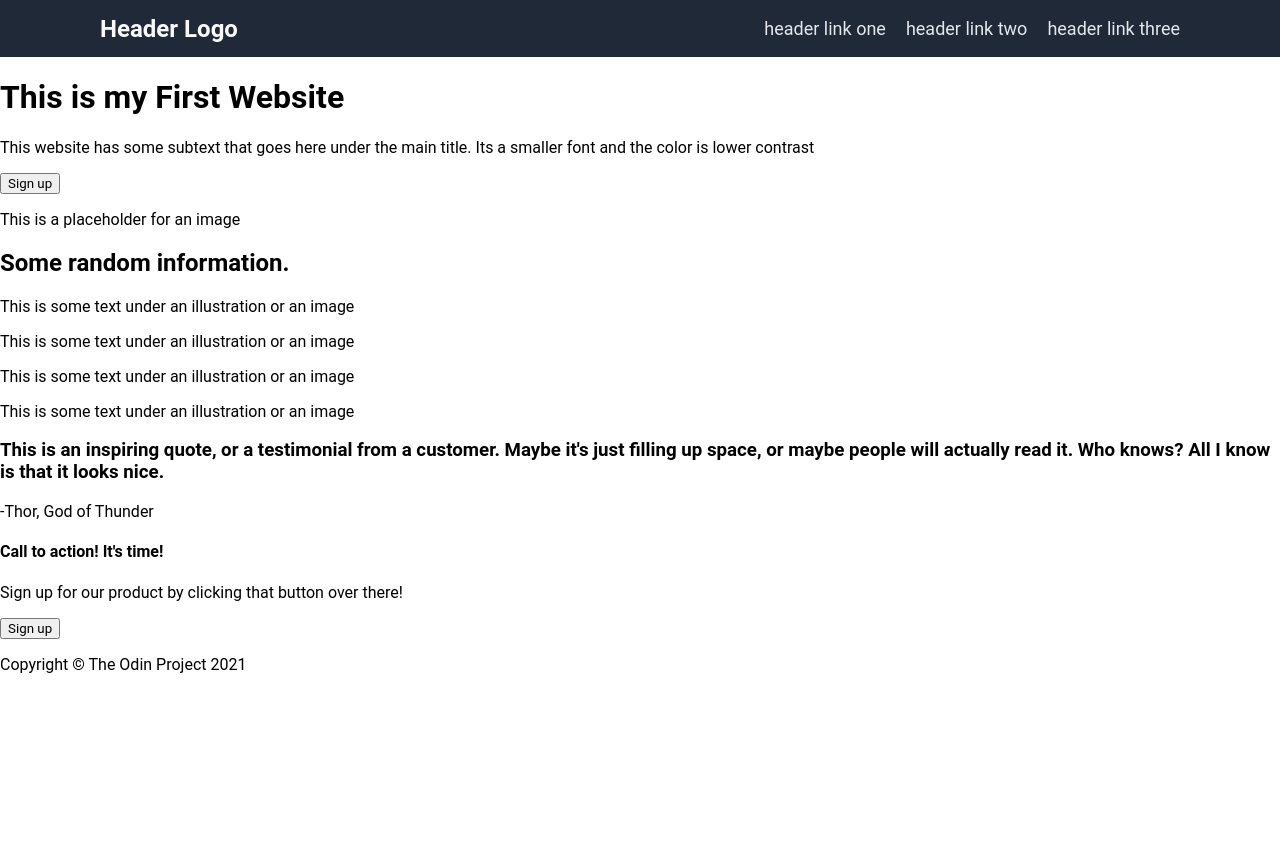
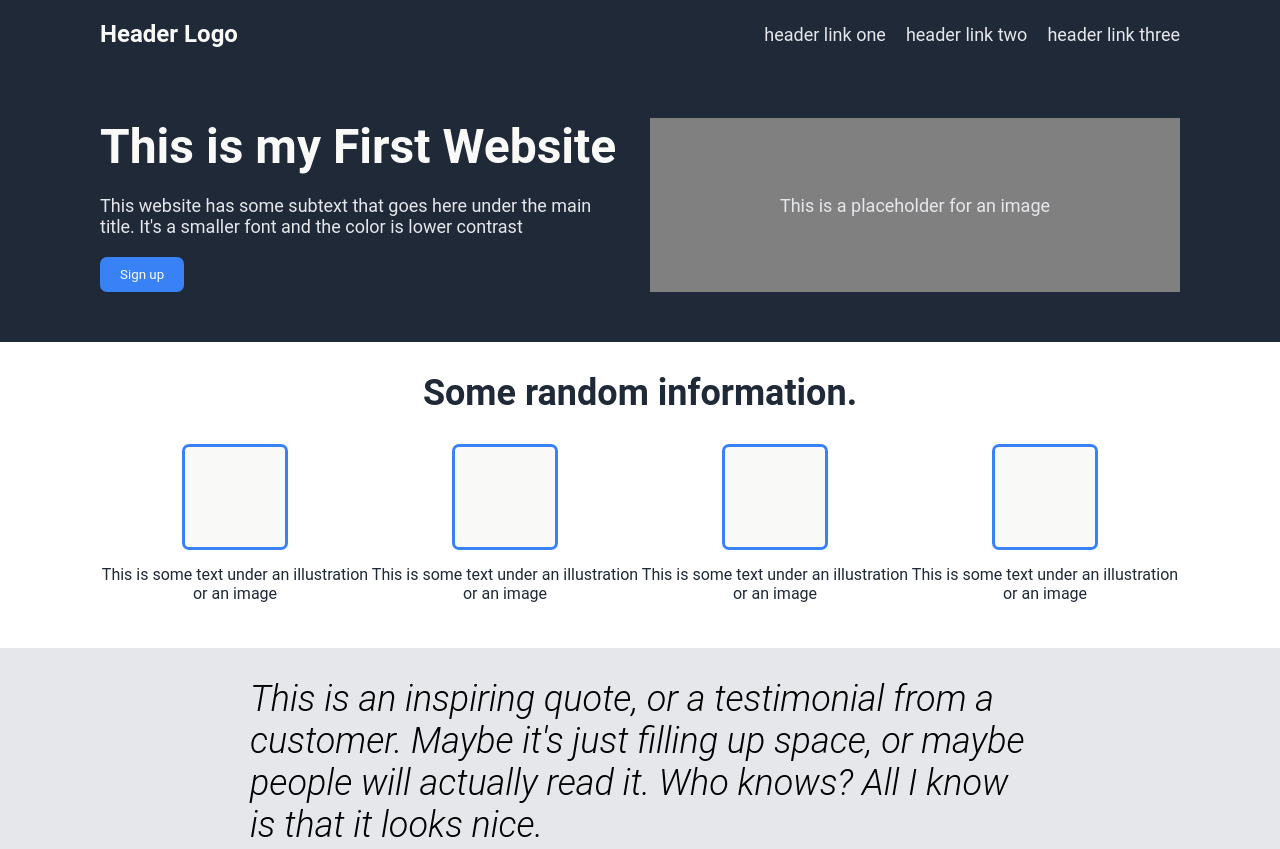
Before and after one commit to chavarota/landing-page, a plain HTML site: page index.html in a window 1280 px wide. Shown: the top 849 px of the page. Before the commit the page ends 800 px from the top, so only its background shows below. Drawn offline with Linux system fonts and the light colour scheme.

Commit message:
Complete sections 01, 02, 03

```diff
--- a/index.html
+++ b/index.html
@@ -13,15 +13,15 @@
     <div class="header">
         <div class="logo">Header Logo</div>
         <ul>
-            <li>header link one</li>
-            <li>header link two</li>
-            <li>header link three</li>
+            <li><a href="">header link one</a></li>
+            <li><a href="">header link two</a></li>
+            <li><a href="">header link three</a></li>
         </ul>
     </div>
     <div class="section-1">
         <div class="vertical-container">
             <h1>This is my First Website</h1>
-            <p>This website has some subtext that goes here under the main title. Its a smaller font and the color is
+            <p>This website has some subtext that goes here under the main title. It's a smaller font and the color is
                 lower contrast</p>
             <button>Sign up</button>
         </div>
@@ -32,19 +32,19 @@
     <div class="section-2">
         <h2>Some random information.</h2>
         <div class="horz-container">
-            <div class="item-1">
+            <div class="item">
                 <div class="img-placeholder-2"></div>
                 <p>This is some text under an illustration or an image</p>
             </div>
-            <div class="item-2">
+            <div class="item">
                 <div class="img-placeholder-2"></div>
                 <p>This is some text under an illustration or an image</p>
             </div>
-            <div class="item-3">
+            <div class="item">
                 <div class="img-placeholder-2"></div>
                 <p>This is some text under an illustration or an image</p>
             </div>
-            <div class="item-4">
+            <div class="item">
                 <div class="img-placeholder-2"></div>
                 <p>This is some text under an illustration or an image</p>
             </div>
--- a/style.css
+++ b/style.css
@@ -1,9 +1,8 @@
 * {
     list-style-type: none;
+    text-decoration: none;
     font-family: Roboto, 'Open Sans', 'Helvetica Neue', sans-serif;
-}
-
-body {
+    padding: 0;
     margin: 0;
 }
 
@@ -13,7 +12,7 @@ body {
     align-items: center;
     background-color: #1f2937;
     color: #f9faf8;
-    padding: 0 100px;
+    padding: 20px 100px;
 }
 
 .logo {
@@ -24,6 +23,109 @@ body {
 .header ul {
     display: flex;
     gap: 20px;
+}
+
+.header a {
     font-size: 18px;
     color: #E5e7eb;
 }
+
+
+.section-1 {
+    background-color: #1f2937;
+    display: flex;
+    padding: 50px 100px;
+    gap: 20px;
+}
+
+.vertical-container,
+.img-placeholder {
+    flex-basis: 0;
+    flex: 1 1 0px;
+}
+
+.img-placeholder {
+    background-color: grey;
+    display: flex;
+    justify-content: center;
+    align-items: center;
+    color: lightgrey;
+    min-width: 400px;
+}
+
+h1 {
+    font-size: 48px;
+    font-weight: bolder;
+    color: #f9faf8;
+}
+
+.section-1 p {
+    font-size: 18px;
+    color: #E5e7eb;
+    margin: 20px 0;
+}
+
+button {
+    background-color: #3882f6;
+    color: #f9faf8;
+    border: none;
+    padding: 10px 20px;
+    border-radius: 7px;
+}
+
+h2 {
+    text-align: center;
+    margin: 30px;
+    font-size: 36px;
+    color: #1f2937;
+}
+
+.horz-container {
+    display: flex;
+    padding: 0 100px;
+}
+
+.item {
+    display: flex;
+    justify-content: center;
+    align-items: center;
+    flex-direction: column;
+}
+
+.item p {
+    text-align: center;
+    color: #1f2937;
+    margin: 15px 0;
+}
+
+.img-placeholder-2 {
+    height: 100px;
+    width: 100px;
+    border-radius: 7px;
+    border: 3px solid #3882f6;
+    background-color: #f9faf8;
+}
+
+.section-2 {
+    padding-bottom: 30px;
+}
+
+.section-3 {
+    background-color: #E5e7eb;
+    display: flex;
+    flex-direction: column;
+    padding: 30px 250px;
+    gap: 10px;
+}
+
+h3 {
+    font-size: 36px;
+    font-style: italic;
+    font-weight: 300;
+}
+
+.section-3 p {
+    text-align: right;
+    font-size: 20px;
+    font-weight: bold;
+}
```
